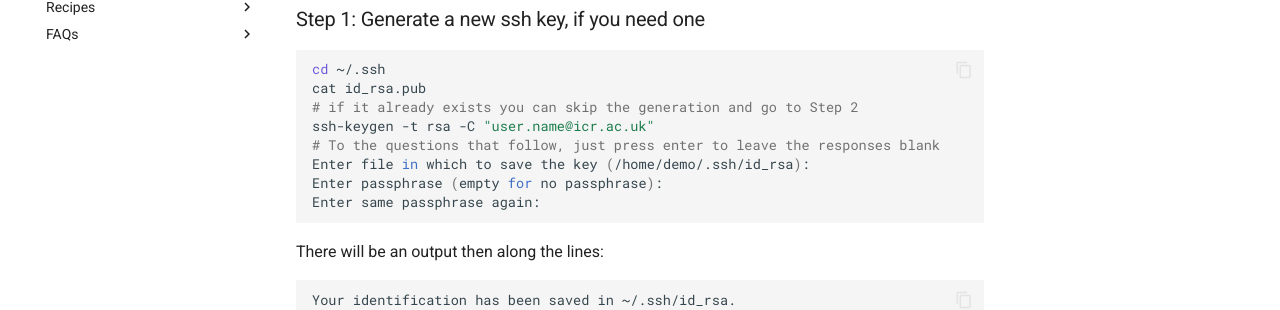
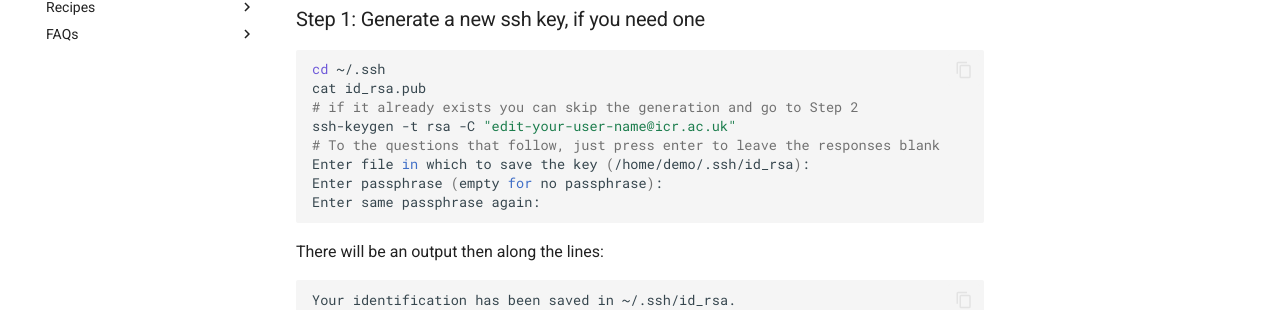
Before and after one commit to AlmaCookBook/AlmaCookBook.github.io, an MkDocs documentation site: the page built from docs/vcs/gitlab.md, in a window 1280 px wide and 1341 px high. Shown: the part 427-737 px from the top of the window. Built offline with MkDocs 1.6.1 and Material for MkDocs 9.7.7, drawn with Linux system fonts in a browser that asks for light colours.

Commit message:
moved image

```diff
--- a/docs/vcs/gitlab.md
+++ b/docs/vcs/gitlab.md
@@ -11,7 +11,7 @@
 cd ~/.ssh
 cat id_rsa.pub
 # if it already exists you can skip the generation and go to Step 2
-ssh-keygen -t rsa -C "user.name@icr.ac.uk"
+ssh-keygen -t rsa -C "edit-your-user-name@icr.ac.uk"
 # To the questions that follow, just press enter to leave the responses blank
 Enter file in which to save the key (/home/demo/.ssh/id_rsa):
 Enter passphrase (empty for no passphrase):
@@ -44,4 +44,4 @@
 - In the left hand menu, click on `SSH Keys` and paste the key into the box.
 - Click `Add Key` and you are done!.
 
-<img style="float: right;" src="../assets/gitlab.png">
+<img style="float: right;" src="gitlab.png">
```
Also changed, not shown: docs/vcs/gitlab.png (renamed from docs/assets/gitlab.png).
